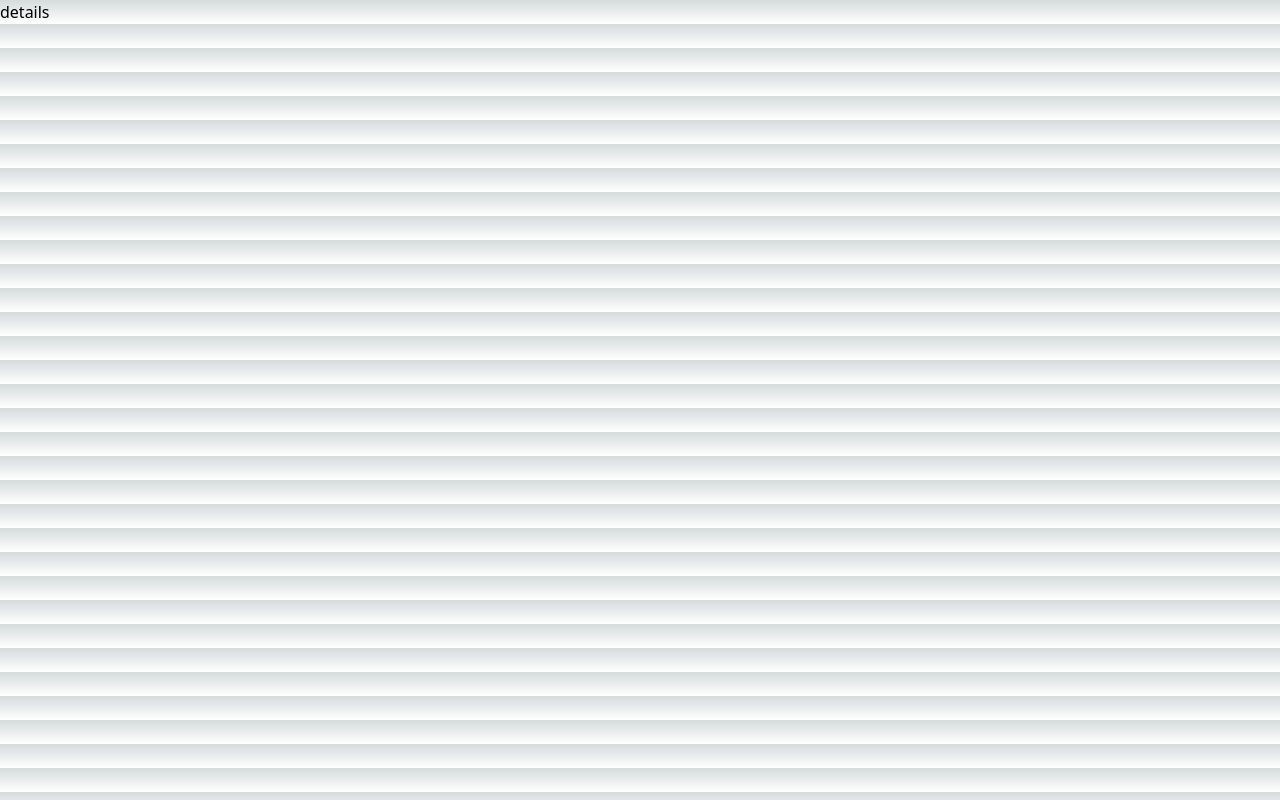
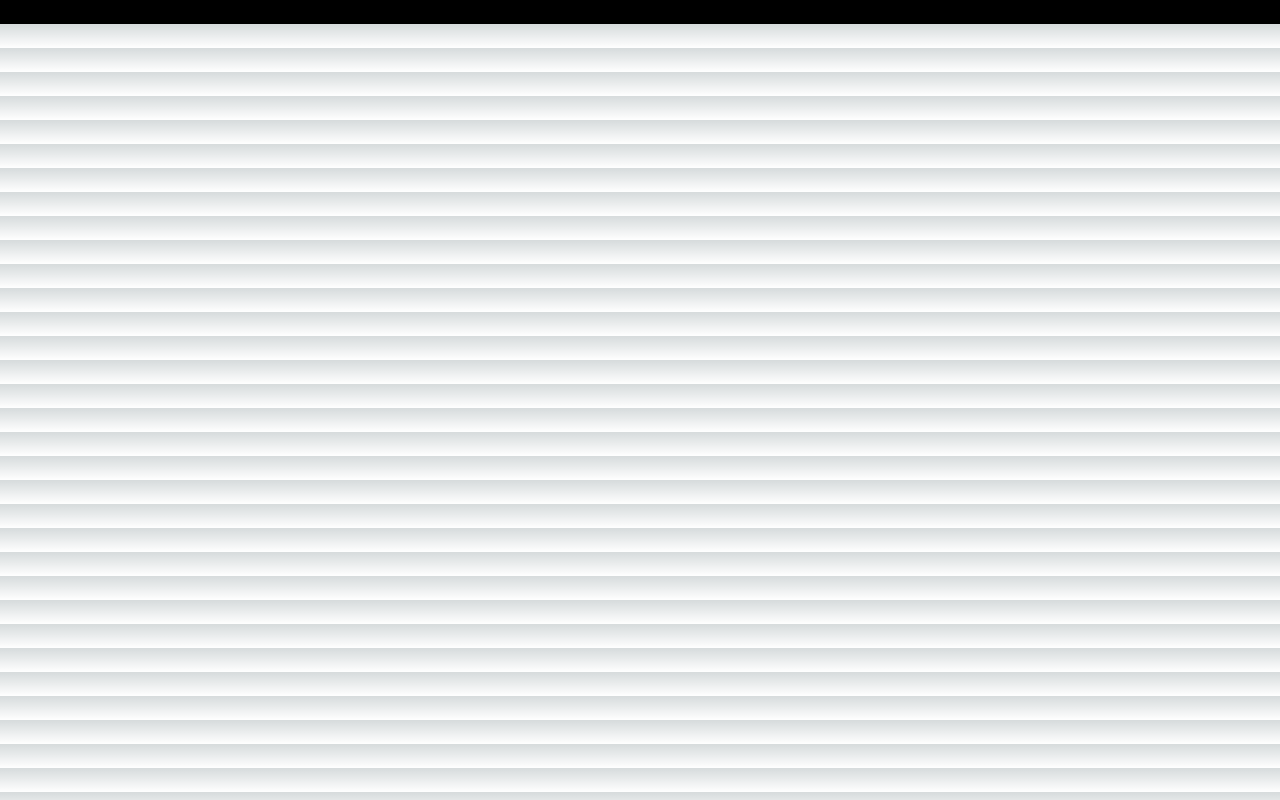
Before and after one commit to KoxyG/NFT_HUB, a Next.js app in the folder FrontEnd/nfthub/: page /nftDetails in a window 1280 px wide. Built offline with nearby package versions, Linux system fonts and the light colour scheme.

Commit message:
fixing issues

```diff
--- a/FrontEnd/nfthub/src/components/Home.jsx
+++ b/FrontEnd/nfthub/src/components/Home.jsx
@@ -58,7 +58,7 @@ const HomeComponet = () => {
           </div>
         </div>
 
-        <div className="sm:pl-5">
+        <div className="sm:pl-5 hidden sm:block">
         <CardProps
             key={firstNft.id}
             image={firstNft.image}
--- a/FrontEnd/nfthub/src/components/Navbar.jsx
+++ b/FrontEnd/nfthub/src/components/Navbar.jsx
@@ -15,7 +15,7 @@ const Navbar = () => {
     <header
       className="bg-black sticky top-0 z-40"
     >
-      <div className="bg-black"></div>
+      <div className="bg-black">
       <nav className="px-[50px] container mx-auto flex items-center justify-between py-4 ">
         <div className="flex items-center cursor-pointer">
 
@@ -83,6 +83,7 @@ const Navbar = () => {
 
         </div>
       )}
+      </div>
     </header>
   );
 };
--- a/FrontEnd/nfthub/src/pages/nftDetails.jsx
+++ b/FrontEnd/nfthub/src/pages/nftDetails.jsx
@@ -1,6 +1,8 @@
 
 export default function Details() {
   return (
-    <div>details</div>
+    <div className="bg-black">
+      <div>Details</div>
+    </div>
   );
 }
```
